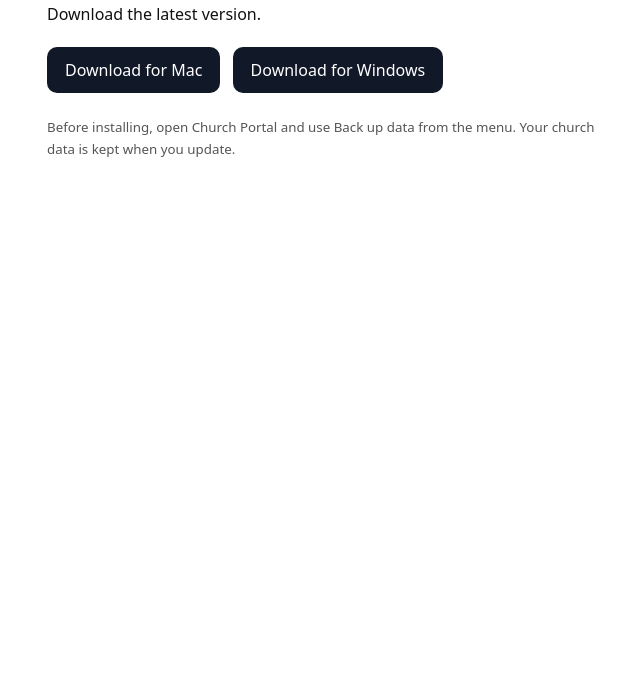
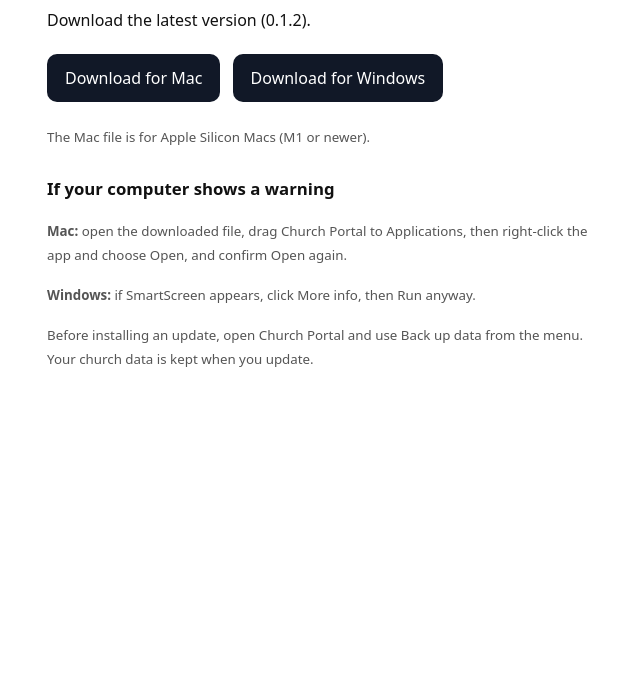
Before and after one commit to El-Olam-Systems/church-updates, a plain HTML site: page download/index.html in a window 1280 px wide. Shown: the part 121-800 px from the top of the page, without its empty margins (313-953 px from the left). Drawn offline with Linux system fonts and the light colour scheme.

Commit message:
Release 0.1.2

```diff
--- a/download/index.html
+++ b/download/index.html
@@ -5,18 +5,23 @@
 <meta name="viewport" content="width=device-width, initial-scale=1">
 <title>Church Portal Downloads</title>
 <style>
-  body{font-family:system-ui,sans-serif;max-width:560px;margin:60px auto;padding:0 20px;color:#111}
+  body{font-family:system-ui,sans-serif;max-width:560px;margin:60px auto;padding:0 20px;color:#111;line-height:1.5}
   a.btn{display:inline-block;margin:6px 8px 6px 0;padding:12px 18px;background:#111827;color:#fff;border-radius:10px;text-decoration:none}
   small{color:#555}
+  h2{font-size:1.05rem;margin-top:28px}
 </style>
 </head>
 <body>
 <h1>Church Portal</h1>
-<p>Download the latest version.</p>
+<p>Download the latest version (0.1.2).</p>
 <p>
-  <a class="btn" href="#">Download for Mac</a>
-  <a class="btn" href="#">Download for Windows</a>
+  <a class="btn" href="https://github.com/El-Olam-Systems/church-updates/releases/download/v0.1.2/Church-Portal-0.1.2-arm64.dmg">Download for Mac</a>
+  <a class="btn" href="https://github.com/El-Olam-Systems/church-updates/releases/download/v0.1.2/Church-Portal-Setup-0.1.2.exe">Download for Windows</a>
 </p>
-<p><small>Before installing, open Church Portal and use Back up data from the menu. Your church data is kept when you update.</small></p>
+<p><small>The Mac file is for Apple Silicon Macs (M1 or newer).</small></p>
+<h2>If your computer shows a warning</h2>
+<p><small><strong>Mac:</strong> open the downloaded file, drag Church Portal to Applications, then right-click the app and choose Open, and confirm Open again.</small></p>
+<p><small><strong>Windows:</strong> if SmartScreen appears, click More info, then Run anyway.</small></p>
+<p><small>Before installing an update, open Church Portal and use Back up data from the menu. Your church data is kept when you update.</small></p>
 </body>
 </html>
```
Also changed, not shown: latest.json (+5 -2 lines).
